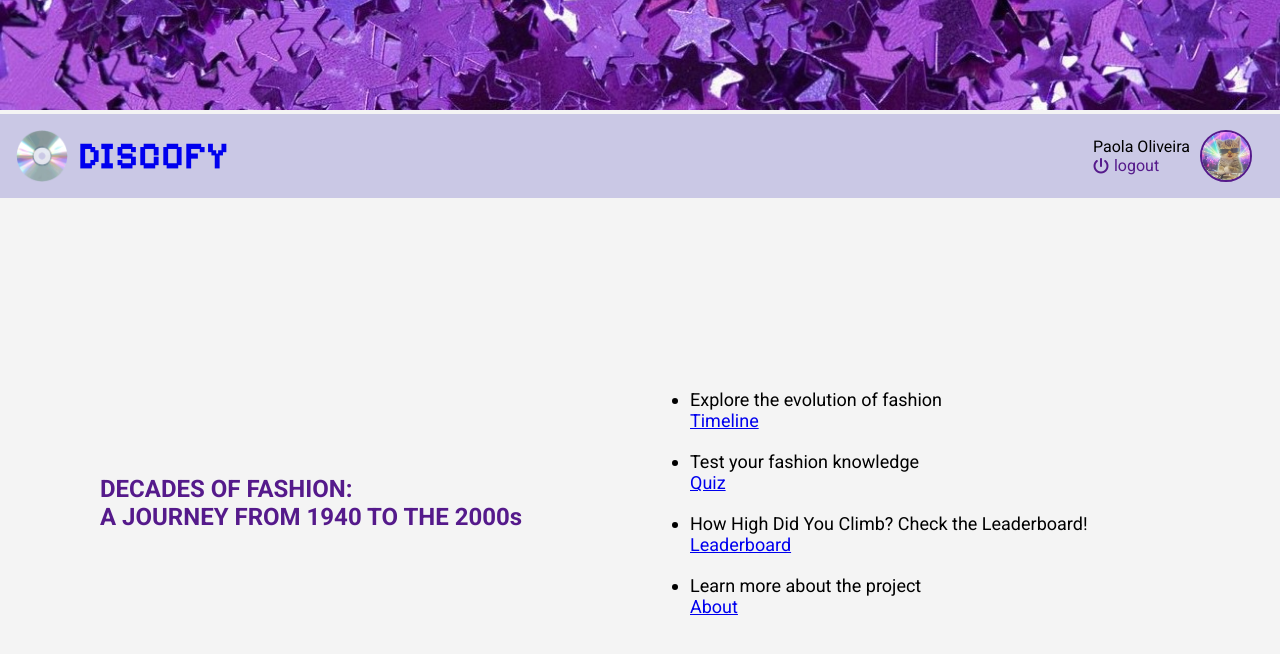
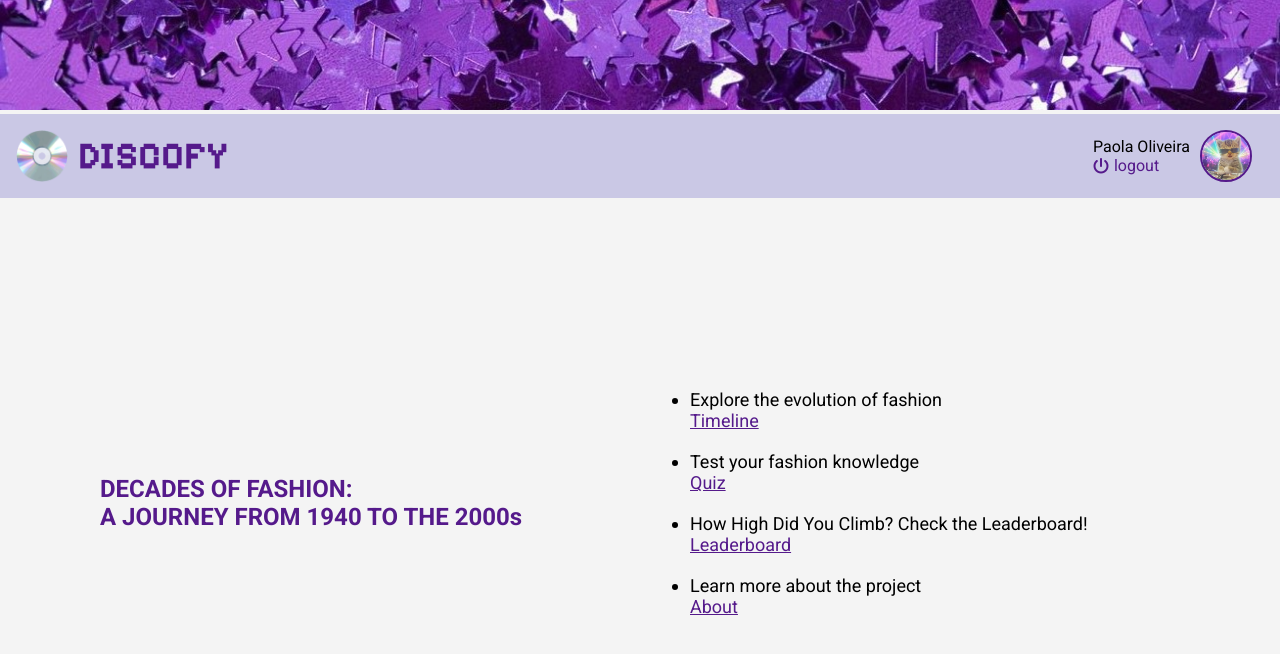
Before and after one commit to apaolaoliveira/Discofy, a website built with Parcel: page index.html in a window 1280 px wide. Built offline with nearby package versions, Linux system fonts and the light colour scheme; a script that the page names is missing.

Commit message:
fix link color

```diff
--- a/src/styles.css
+++ b/src/styles.css
@@ -13,6 +13,10 @@ body {
   background-color: #f4f4f4;
 }
 
+a {
+  color: #551a8b;
+}
+
 .disco-lights {
   width: 100vw;
   height: 110px;
```
